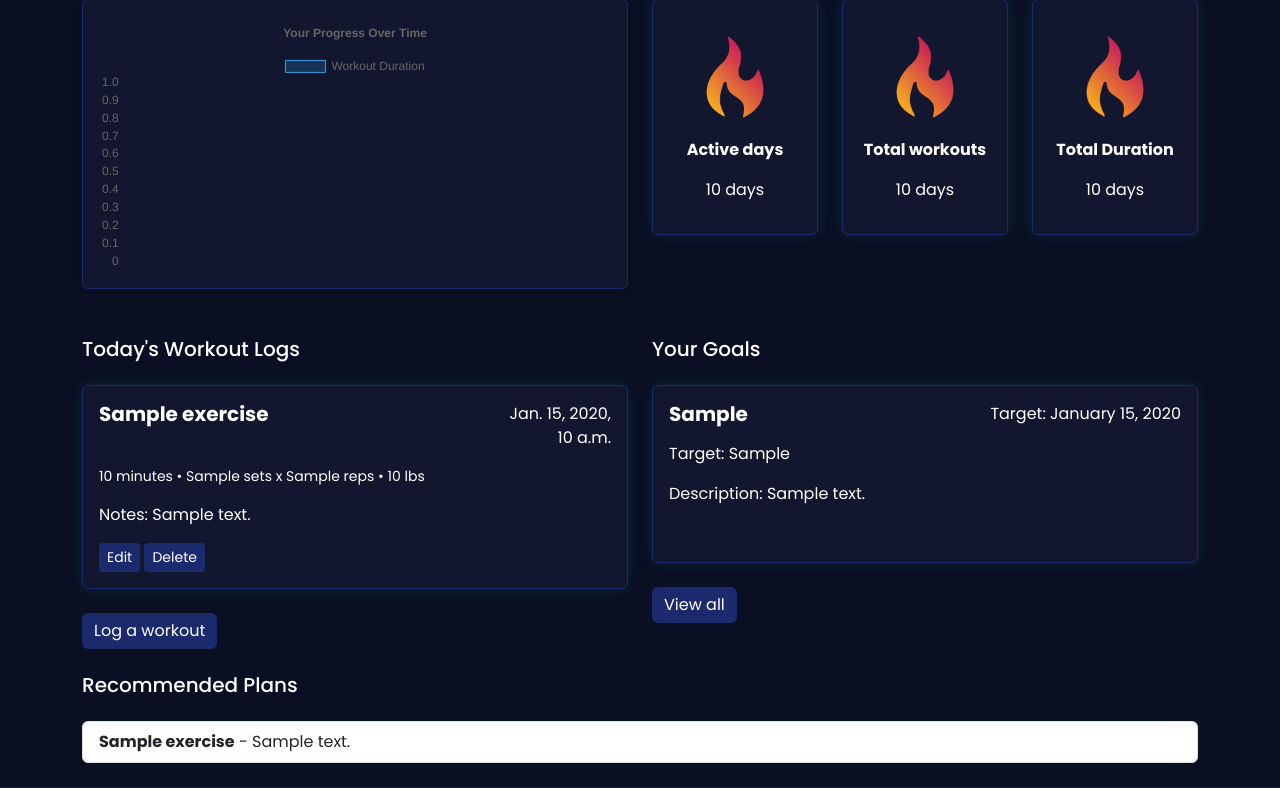
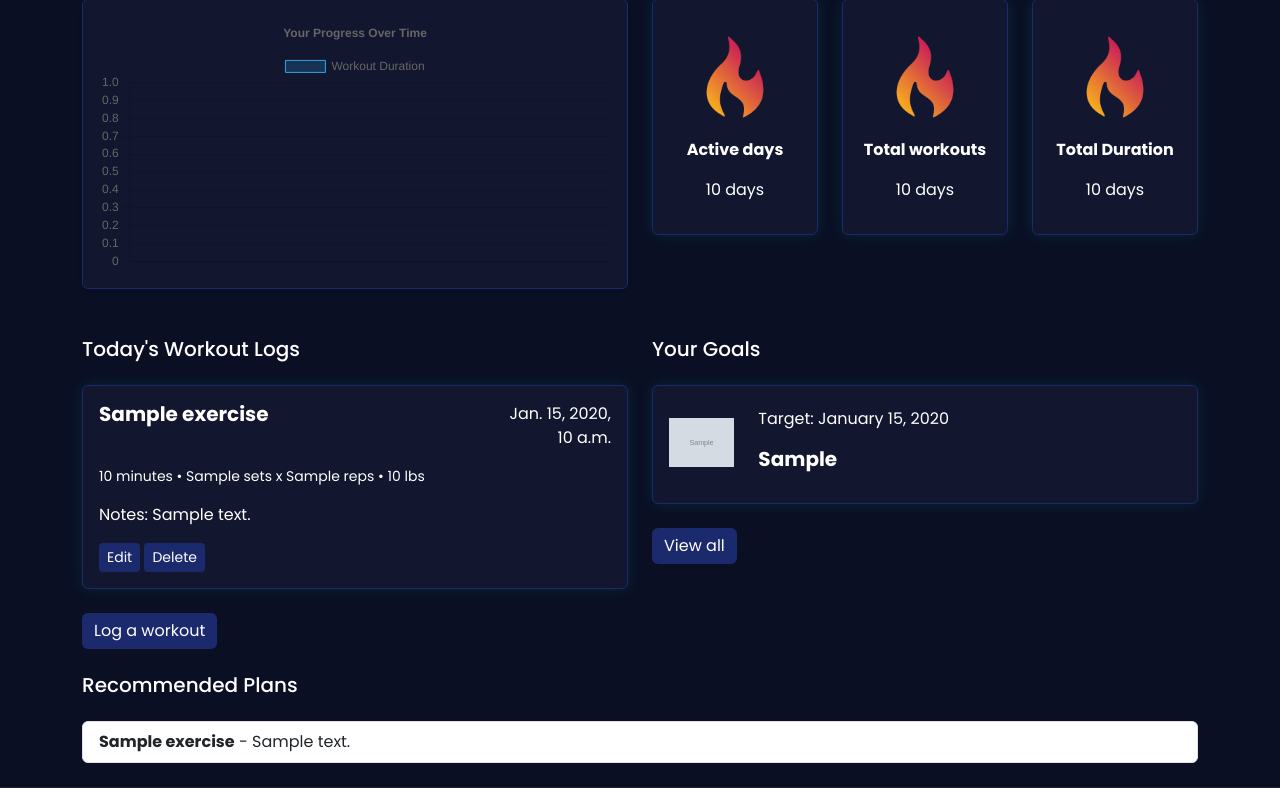
Before and after one commit to TumeloN1/FitJacket, a Django app: template dashboard/templates/dashboard/dashboard.html in a window 1280 px wide. Shown: the part 296-1084 px from the top of the page. Run offline with Django 3.2, Linux system fonts and the light colour scheme; the template is opened without the code that fills it: most values are stand-ins (such as "Sample title", 1, 10 or a date in 2020); grey boxes marked "Sample" are stand-in pictures; some libraries are stand-ins or nearby versions.

Commit message:
changed goals ui on dashboard

```diff
--- a/dashboard/templates/dashboard/dashboard.html
+++ b/dashboard/templates/dashboard/dashboard.html
@@ -99,14 +99,19 @@
                         {% for goal in goals %}
                         <div class="row-md-6 mb-4">
                             <a href="{% url 'goals:goal_detail' goal.id %}" class="text-decoration-none">
-                                <div class="card h-100 mb-4">
+                                <div class="card h-100 mb-1">
                                     <div class="card-body">
                                         <div class="row">
-                                            <h5 class="card-title col-md-7"><strong>{{ goal.get_goal_type_display }}</strong></h5>
-                                            <p class="col-md-5 ms-auto justify-content-center text-end">Target: {{ goal.target_date|date:"F j, Y" }}</p>
+                                            <div class="col-md-2 d-flex justify-content-center align-items-center text-center">
+                                                <img src="{% static goal.get_image_path %}" alt="muscle" class="img-fluid m-3 align-center" width="90"/>
+                                            </div>
+                                            <div class="col-md-10 d-flex align-items-center">
+                                                <div>
+                                                    <p class="">Target: {{ goal.target_date|date:"F j, Y" }}</p>
+                                                    <h5 class="card-title"><strong>{{  goal.target_metric}}</strong></h5>
+                                                </div>
+                                            </div>
                                         </div>
-                                        <p class="card-text">Target: {{ goal.target_metric}}</p>
-                                        <p>Description: {{ goal.description }}</p>
                                     </div>
                                 </div>
                             </a>
```
Also changed, not shown: goals/models.py (+11 -0 lines), dashboard/static/img/campfire.png (deleted), dashboard/static/img/cardiogram.png (added), dashboard/static/img/excercise.png (added), dashboard/static/img/flame.png (deleted), dashboard/static/img/muscle.png (added), dashboard/static/img/stopwatch.png (added), db.sqlite3.
